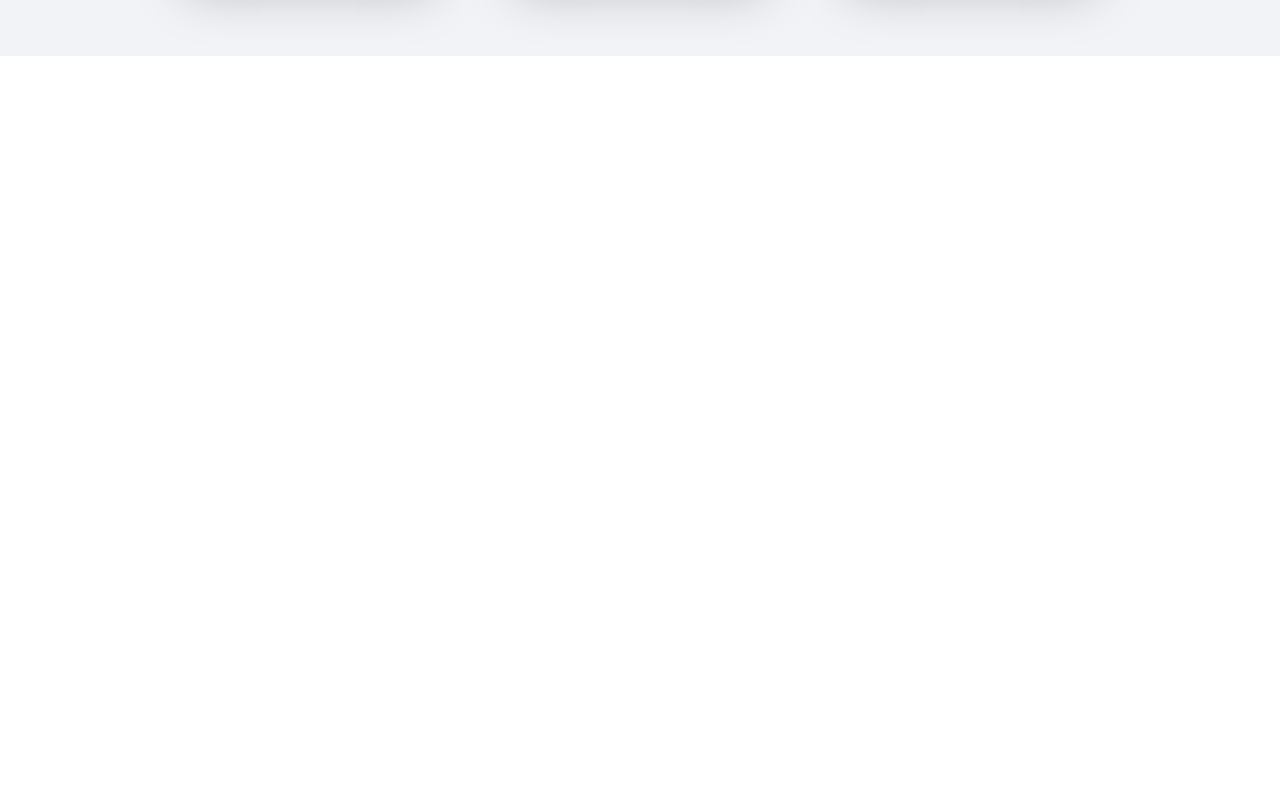
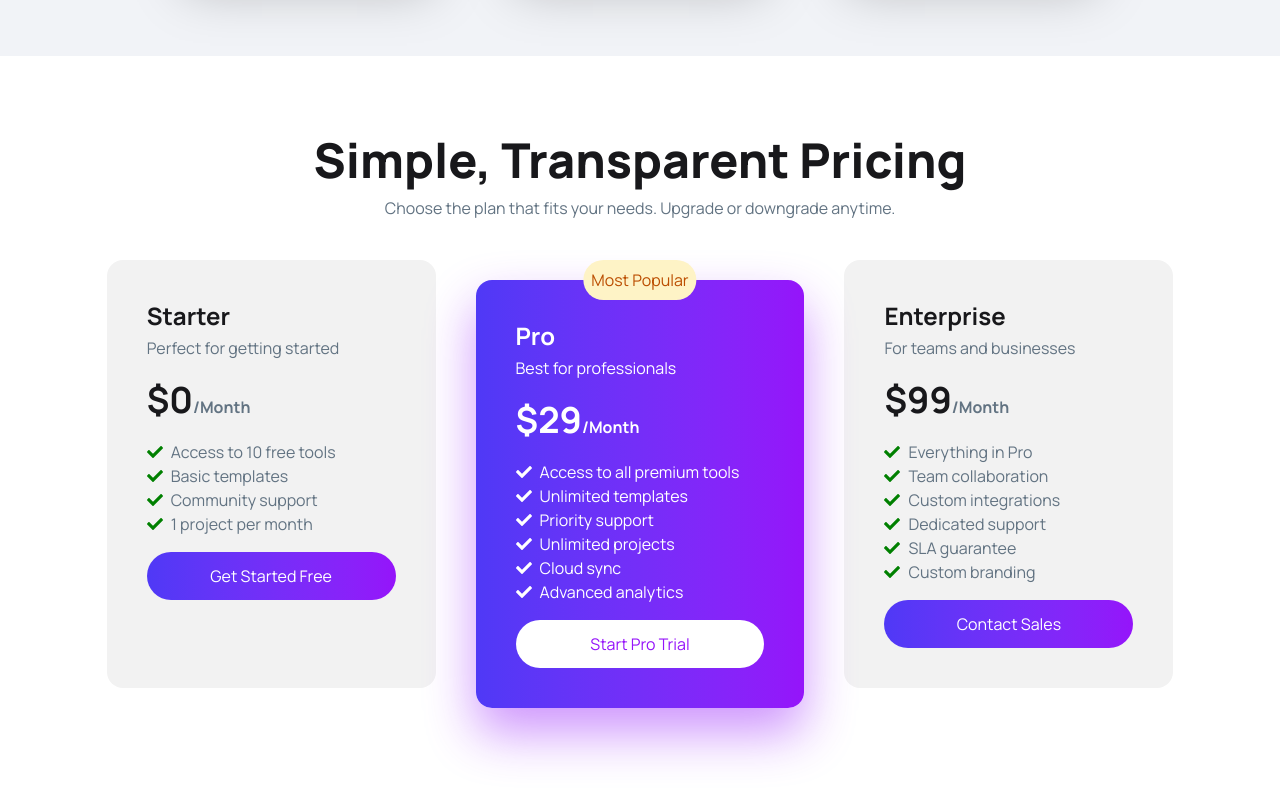
Before and after one commit to ashaasarkaar/B13-A6-DigiTools-Platform-repo, a React (Vite) app: page / in a window 1280 px wide. Shown: the part 3867-4667 px from the top of the page. Before the commit the page ends 4083 px from the top, so only its background shows below. Built offline with nearby package versions, Linux system fonts and the light colour scheme.

Commit message:
aaded pricing section cards design with responsiveness

```diff
--- a/src/App.jsx
+++ b/src/App.jsx
@@ -9,6 +9,7 @@ import Tools from './HomePage/Tools/Tools'
 import { Suspense, useState } from 'react'
 import { ToastContainer } from 'react-toastify'
 import StepSection from './HomePage/StepSection/StepSection'
+import PricingSection from './HomePage/PricingSection/PricingSection'
 
 function App() {
 
@@ -53,6 +54,7 @@ function App() {
       <ToastContainer position='top-right' containerId='top-right'></ToastContainer>
 
       <StepSection></StepSection>
+      <PricingSection></PricingSection>
    </main>
 
 
--- /dev/null
+++ b/src/HomePage/PricingSection/PricingSection.jsx
@@ -0,0 +1,158 @@
+import React from 'react';
+import { FaCheck } from 'react-icons/fa';
+
+const PricingSection = () => {
+    return (
+        <div>
+
+            <div className='w-10/12 mx-auto mb-40'>
+
+                {/* text content section START */}
+                <div className='text-center space-y-3'>
+                    <h1 className='font-extrabold text-5xl'>Simple, Transparent Pricing</h1>
+                    <p className='text-[#627382]'>Choose the plan that fits your needs. Upgrade or downgrade anytime.</p>
+                </div>
+                {/* text content section START */}
+
+                {/* Cards Container START */}
+                <div className='grid grid-cols-1 md:grid-cols-3 gap-10 mt-10'>
+
+                    {/* 1st card Starter START */}
+                    <div className='bg-[#F2F2F2] rounded-2xl p-10 space-y-4'>
+
+                        <div className='space-y-1'>
+                            <h3 className='font-bold text-2xl'>Starter</h3>
+                            <p className='text-[#627382]'>Perfect for getting started</p>
+                        </div>
+
+                        <p className='font-bold text-4xl mt-5 mb-5'>$0<span className='text-[#627382] text-base'>/Month</span></p>
+
+                            {/* features START */}
+                        <div>
+                           <div className='flex items-center gap-2'>
+                            <FaCheck color='green' />
+                             <p  className='text-[#627382]'>Access to 10 free tools</p>
+                           </div>
+                            <div className='flex items-center gap-2'>
+                            <FaCheck color='green' />
+                             <p className='text-[#627382]'>Basic templates</p>
+                           </div>
+                            <div className='flex items-center gap-2'>
+                            <FaCheck color='green' />
+                             <p className='text-[#627382]'>Community support</p>
+                           </div>
+                            <div className='flex items-center gap-2'>
+                            <FaCheck color='green' />
+                             <p className='text-[#627382]'>1 project per month</p>
+                           </div>
+                        </div>
+
+                          {/* features END */}
+
+                          <button className='bg-linear-to-r from-[#4F39F6] to-[#9514FA] rounded-full w-full p-3 text-white'>Get Started Free</button>
+
+                    </div>
+                    {/* 1st card Starter END */}
+
+                       {/* 2nd card Starter START */}
+                    <div className='bg-linear-to-r from-[#4F39F6] to-[#9514FA] rounded-2xl p-10 space-y-4 text-white relative md:translate-y-5 md:shadow-[0_25px_50px_rgba(147,20,250,0.45)] hover:-translate-y-5 transition-all duration-300'>
+
+                        <button className='text-[#BB4D00] bg-[#FEF3C6] rounded-full px-2 py-2 absolute -top-5 left-1/2 -translate-x-1/2'>Most Popular</button>
+
+                        <div className='space-y-1'>
+                            <h3 className='font-bold text-2xl'>Pro</h3>
+                            <p className=''>Best for professionals</p>
+                        </div>
+
+                        <p className='font-bold text-4xl mt-5 mb-5'>$29<span className=' text-base'>/Month</span></p>
+
+                            {/* features START */}
+                        <div>
+                           <div className='flex items-center gap-2'>
+                            <FaCheck color='white' />
+                             <p>Access to all premium tools</p>
+                           </div>
+                            <div className='flex items-center gap-2'>
+                            <FaCheck color='white' />
+                             <p>Unlimited templates</p>
+                           </div>
+                            <div className='flex items-center gap-2'>
+                           <FaCheck color='white' />
+                             <p>Priority support</p>
+                           </div>
+                            <div className='flex items-center gap-2'>
+                           <FaCheck color='white' />
+                             <p>Unlimited projects</p>
+                           </div>
+                            <div className='flex items-center gap-2'>
+                           <FaCheck color='white' />
+                             <p>Cloud sync</p>
+                           </div>
+                            <div className='flex items-center gap-2'>
+                           <FaCheck color='white' />
+                             <p>Advanced analytics</p>
+                           </div>
+                        </div>
+
+                          {/* features END */}
+
+                          <button className='bg-white rounded-full w-full p-3 text-[#9514FA]'>Start Pro Trial</button>
+
+                    </div>
+                    {/* 2nd card Starter END */}
+
+                      {/* 3rd card Starter START */}
+                    <div className='bg-[#F2F2F2] rounded-2xl p-10 space-y-4'>
+
+                        <div className='space-y-1'>
+                            <h3 className='font-bold text-2xl'>Enterprise</h3>
+                            <p className='text-[#627382]'>For teams and businesses</p>
+                        </div>
+
+                        <p className='font-bold text-4xl mt-5 mb-5'>$99<span className='text-[#627382] text-base'>/Month</span></p>
+
+                            {/* features START */}
+                        <div>
+                           <div className='flex items-center gap-2'>
+                            <FaCheck color='green' />
+                             <p className='text-[#627382]'>Everything in Pro</p>
+                           </div>
+                            <div className='flex items-center gap-2'>
+                            <FaCheck color='green' />
+                             <p className='text-[#627382]'>Team collaboration</p>
+                           </div>
+                            <div className='flex items-center gap-2'>
+                            <FaCheck color='green' />
+                             <p className='text-[#627382]'>Custom integrations</p>
+                           </div>
+                            <div className='flex items-center gap-2'>
+                            <FaCheck color='green' />
+                             <p className='text-[#627382]'>Dedicated support</p>
+                           </div>
+                            <div className='flex items-center gap-2'>
+                            <FaCheck color='green' />
+                             <p className='text-[#627382]'>SLA guarantee</p>
+                           </div>
+                            <div className='flex items-center gap-2'>
+                            <FaCheck color='green' />
+                             <p className='text-[#627382]'>Custom branding</p>
+                           </div>
+                        </div>
+
+                          {/* features END */}
+
+                          <button className='bg-linear-to-r from-[#4F39F6] to-[#9514FA] rounded-full w-full p-3 text-white'>Contact Sales</button>
+
+                    </div>
+                    {/* 3rd card Starter END */}
+
+                </div>
+                {/* Cards Container END */}
+
+            </div>
+
+        </div>
+    );
+};
+
+export default PricingSection;
--- a/src/HomePage/StepSection/StepSection.jsx
+++ b/src/HomePage/StepSection/StepSection.jsx
@@ -4,7 +4,7 @@ import packageProductImg from '../../assets/products/package.png'
 
 const StepSection = () => {
     return (
-        <div className='bg-[#F1F3F7] p-20 mb-40'>
+        <div className='bg-[#F1F3F7] p-20 mb-20'>
 
             {/* Step Section START */}
             <div className='w-10/12 mx-auto'>
@@ -17,7 +17,7 @@ const StepSection = () => {
                 {/* text Content END */}
 
                 {/* Cards Container START */}
-                <div className='grid grid-cols-3 mt-7 gap-15'>
+                <div className='grid grid-cols-1 md:grid-cols-3 mt-7 gap-15'>
 
                     {/* 1st card Create Account START */}
                     <div className='bg-base-200 shadow-2xl py-4 px-5 rounded-xl'>
```
